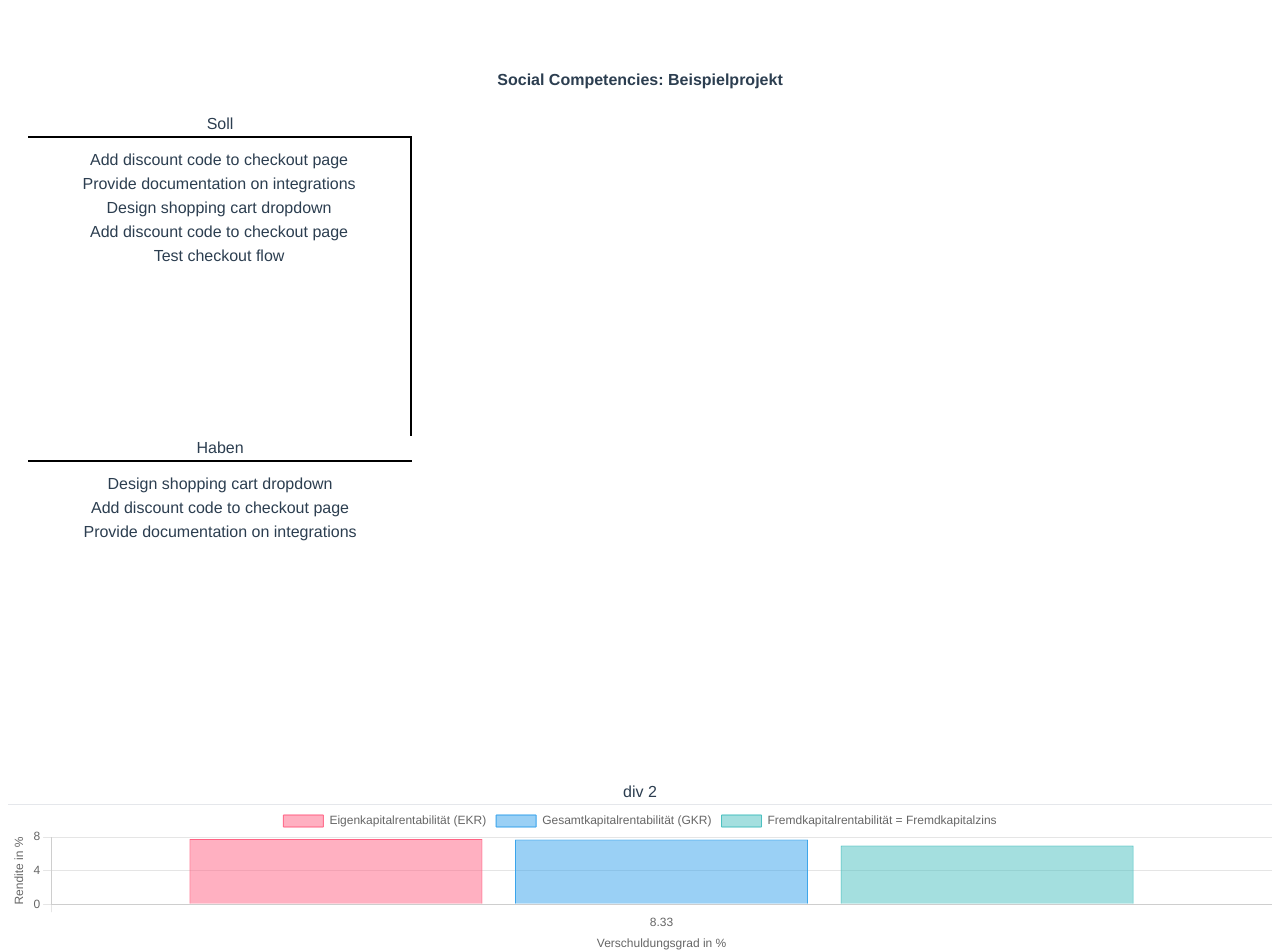
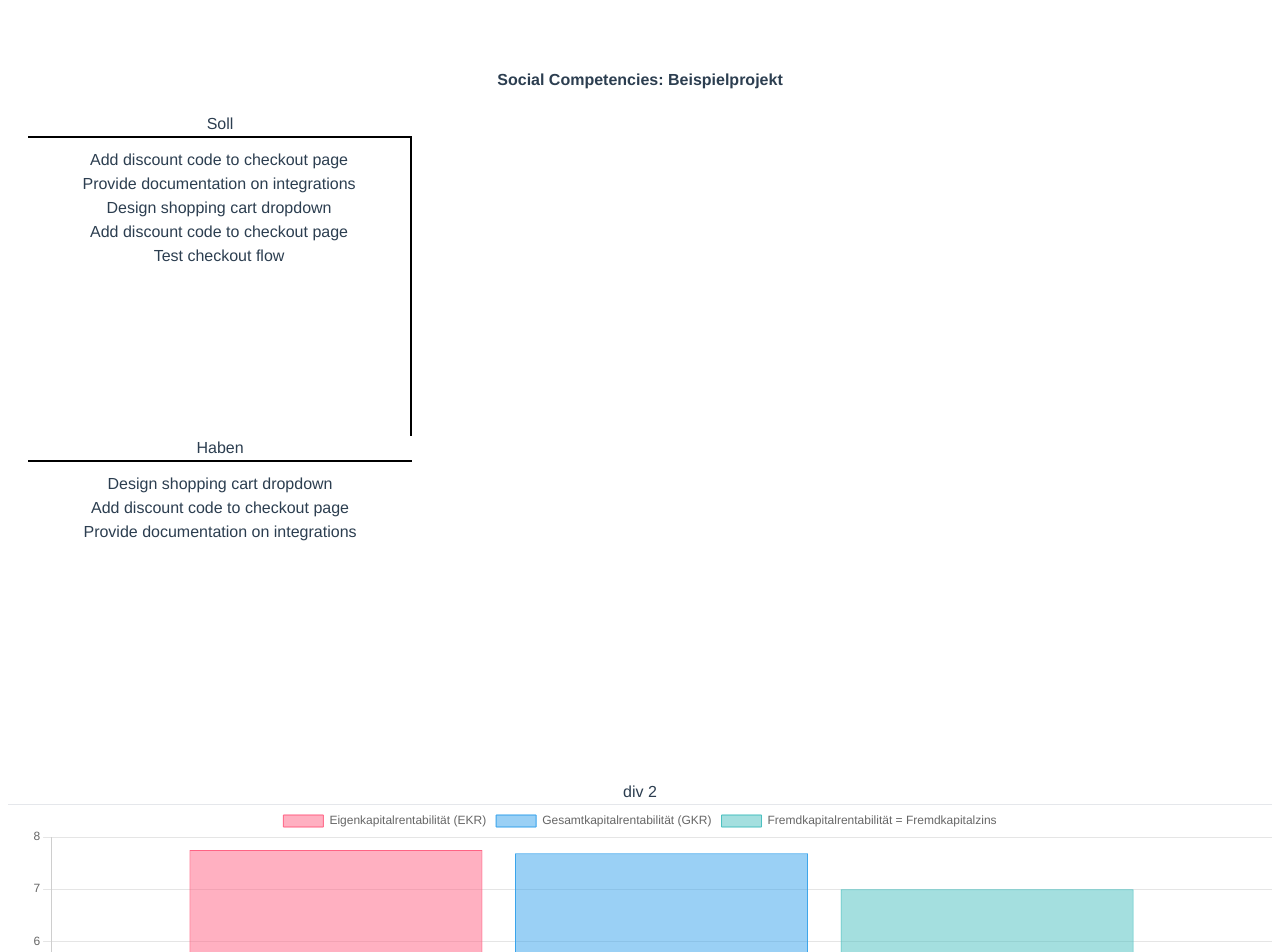
Before and after one commit to dominikdablander/dukproject, a Vue app: page / in a window 1280 px wide. Shown: the top 952 px of the page. Built offline with nearby package versions, Linux system fonts and the light colour scheme.

Commit message:
modified:   src/components/Chart.vue

```diff
--- a/src/components/Chart.vue
+++ b/src/components/Chart.vue
@@ -1,7 +1,7 @@
 <template>
   <div class="grid grid-cols-1 md:grid-cols-2 gap-4">
     <div class="md:min-h-[500px] sm:min-h-[500px] md:p-4">
-      <canvas id="financeChart" ref="chartCanvas"></canvas>
+      <canvas class="canvas" stlye="height: 500px !important" id="financeChart" ref="chartCanvas"></canvas>
     </div>
     <div class="p-10">
       <div class="rounded-lg p-4 shadow-md" style="max-width: 300px">
@@ -175,6 +175,10 @@ export default {
 };
 </script>
 
-<style>
+<style scoped>
+
+.canvas {
+min-height: 500px !important;
+}
 /* Stile für das Canvas-Element können hier angewendet werden */
 </style>
```
